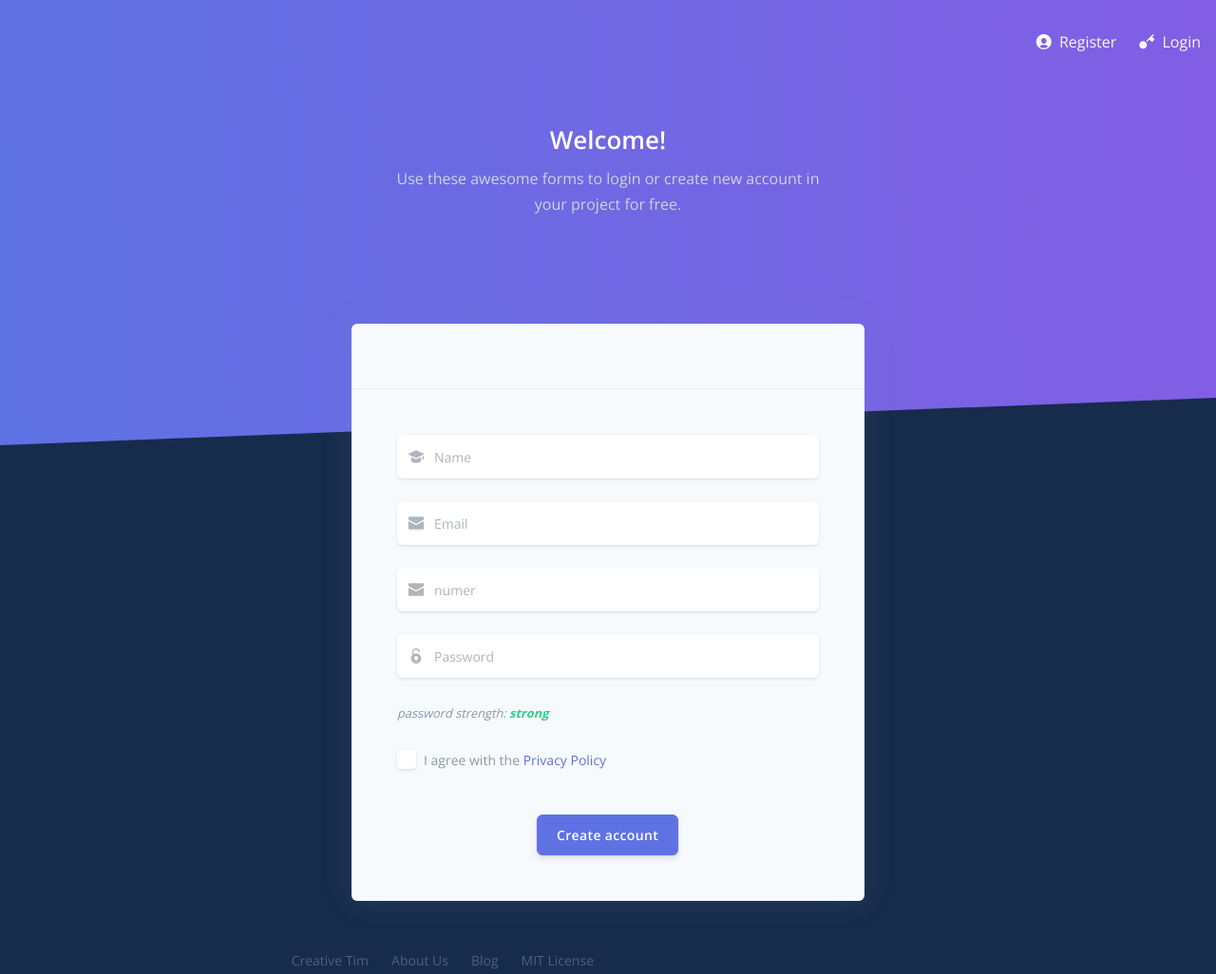
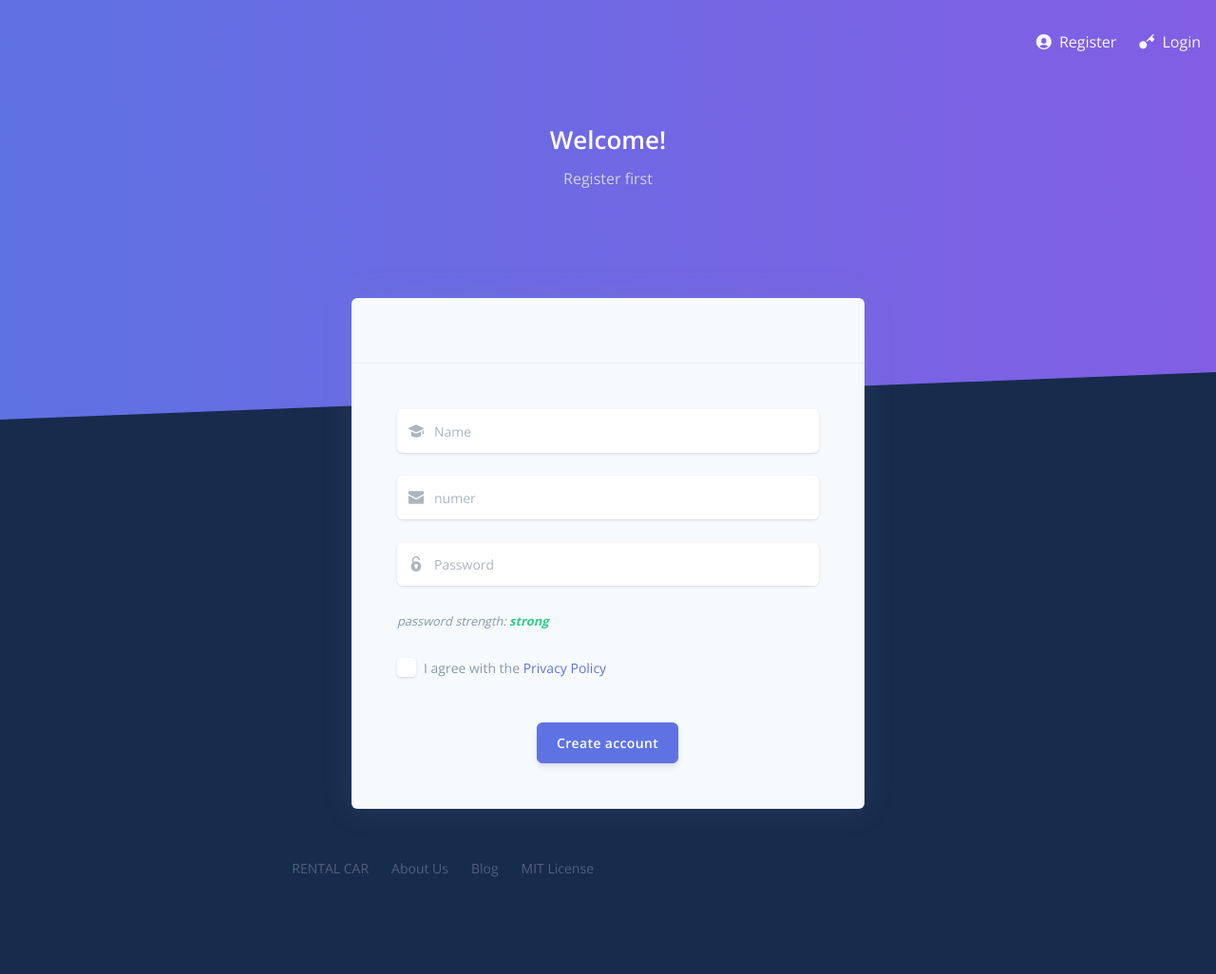
Before and after one commit to Anil-mn/RentalCar, a PHP site: page / in a window 1280 px wide. Shown: the whole page at 95% size. After the commit the page ends 924 px from the top, so only its background shows below. Run offline with PHP 8.4, Linux system fonts and the light colour scheme; some libraries are stand-ins or nearby versions.

Commit message:
login and register updated

```diff
--- a/admin.php
+++ b/admin.php
@@ -94,11 +94,7 @@
 
         </div>
         <div class="col-xl-4">
-
-
-
               <!-- Chart -->
-
             </div>
           </div>
         </div>
--- a/index.html
+++ b/index.html
@@ -5,7 +5,7 @@
   <meta charset="utf-8" />
   <meta name="viewport" content="width=device-width, initial-scale=1, shrink-to-fit=no">
   <title>
-    Argon Dashboard - Free Dashboard for Bootstrap 4 by Creative Tim
+    Rental car
   </title>
   <!-- Favicon -->
   <link href="assets/img/brand/favicon.png" rel="icon" type="image/png">
@@ -17,12 +17,10 @@
   <!-- CSS Files -->
   <link href="assets/css/argon-dashboard.css?v=1.1.0" rel="stylesheet" />
 </head>
-
 <body class="bg-default">
   <div class="main-content">
     <!-- Navbar -->
     <nav class="navbar navbar-top navbar-horizontal navbar-expand-md navbar-dark">
-
         <button class="navbar-toggler" type="button" data-toggle="collapse" data-target="#navbar-collapse-main" aria-controls="navbarSupportedContent" aria-expanded="false" aria-label="Toggle navigation">
           <span class="navbar-toggler-icon"></span>
         </button>
@@ -58,7 +56,6 @@
                 <span class="nav-link-inner--text">Login</span>
               </a>
             </li>
-
           </ul>
         </div>
       </div>
@@ -70,7 +67,7 @@
           <div class="row justify-content-center">
             <div class="col-lg-5 col-md-6">
               <h1 class="text-white">Welcome!</h1>
-              <p class="text-lead text-light">Use these awesome forms to login or create new account in your project for free.</p>
+              <p class="text-lead text-light">Register first</p>
             </div>
           </div>
         </div>
@@ -88,7 +85,6 @@
         <div class="col-lg-6 col-md-8">
           <div class="card bg-secondary shadow border-0">
             <div class="card-header bg-transparent pb-5">
-
             </div>
             <div class="card-body px-lg-5 py-lg-5">
               <form role="form" action="php/register.php" method="POST">
@@ -97,17 +93,10 @@
                     <div class="input-group-prepend">
                       <span class="input-group-text"><i class="ni ni-hat-3"></i></span>
                     </div>
-                    <input class="form-control" placeholder="Name" type="text">
+                    <input class="form-control" name='name' placeholder="Name" type="text">
                   </div>
                 </div>
-                <div class="form-group">
-                  <div class="input-group input-group-alternative mb-3">
-                    <div class="input-group-prepend">
-                      <span class="input-group-text"><i class="ni ni-email-83"></i></span>
-                    </div>
-                    <input class="form-control" name='name' placeholder="Email" type="email">
-                  </div>
-                </div>
+
                 <div class="form-group">
                   <div class="input-group input-group-alternative mb-3">
                     <div class="input-group-prepend">
@@ -150,16 +139,16 @@
         <div class="col-xl-6">
           <ul class="nav nav-footer justify-content-center justify-content-xl-end">
             <li class="nav-item">
-              <a href="https://www.creative-tim.com" class="nav-link" target="_blank">Creative Tim</a>
+              <a  class="nav-link" target="_blank">RENTAL CAR</a>
             </li>
             <li class="nav-item">
-              <a href="https://www.creative-tim.com/presentation" class="nav-link" target="_blank">About Us</a>
+              <a class="nav-link" target="_blank">About Us</a>
             </li>
             <li class="nav-item">
-              <a href="http://blog.creative-tim.com" class="nav-link" target="_blank">Blog</a>
+              <a  class="nav-link" target="_blank">Blog</a>
             </li>
             <li class="nav-item">
-              <a href="https://github.com/creativetimofficial/argon-dashboard/blob/master/LICENSE.md" class="nav-link" target="_blank">MIT License</a>
+              <a  class="nav-link" target="_blank">MIT License</a>
             </li>
           </ul>
         </div>
--- a/php/login.php
+++ b/php/login.php
@@ -8,11 +8,11 @@ if($username =='admin@admin.com' && $password=='admin')
 	header('location: ../admin.php');
 }
 else{
- $query = "select * from user where name = '$username' and password = '$password'";
+ $query = "select * from user where number = '$username' and password = '$password'";
  $result = mysqli_query($con, $query);
  $check = mysqli_fetch_array($result);
 if(isset($check)){
- 	    $_SESSION['name'] = $_POST['name'];
+ 	    $_SESSION['number'] = $_POST['name'];
 
 		 header('location: ../main.html');
 
```
Also changed, not shown: booked.php (+1 -14 lines), login.html (+6 -6 lines).
